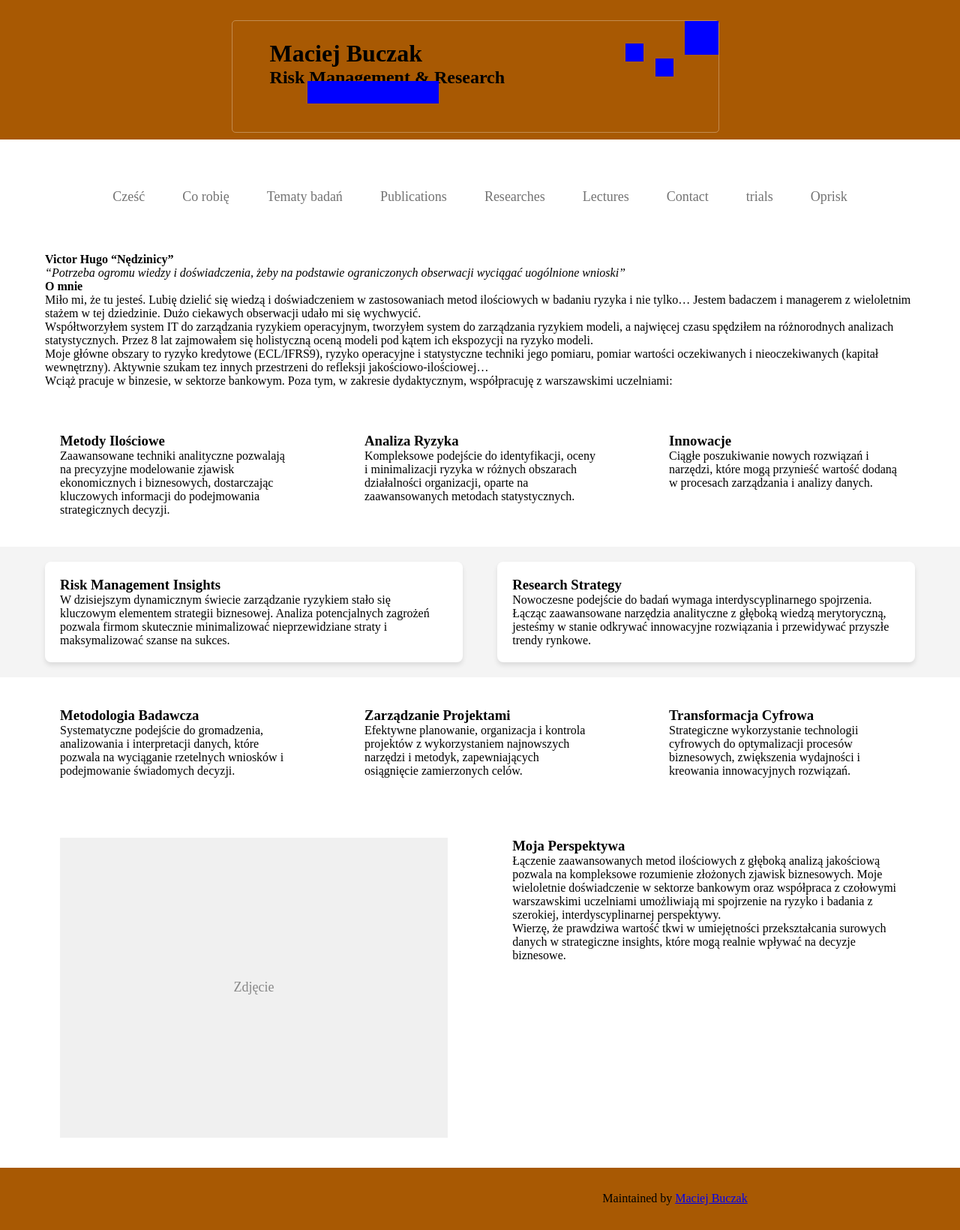
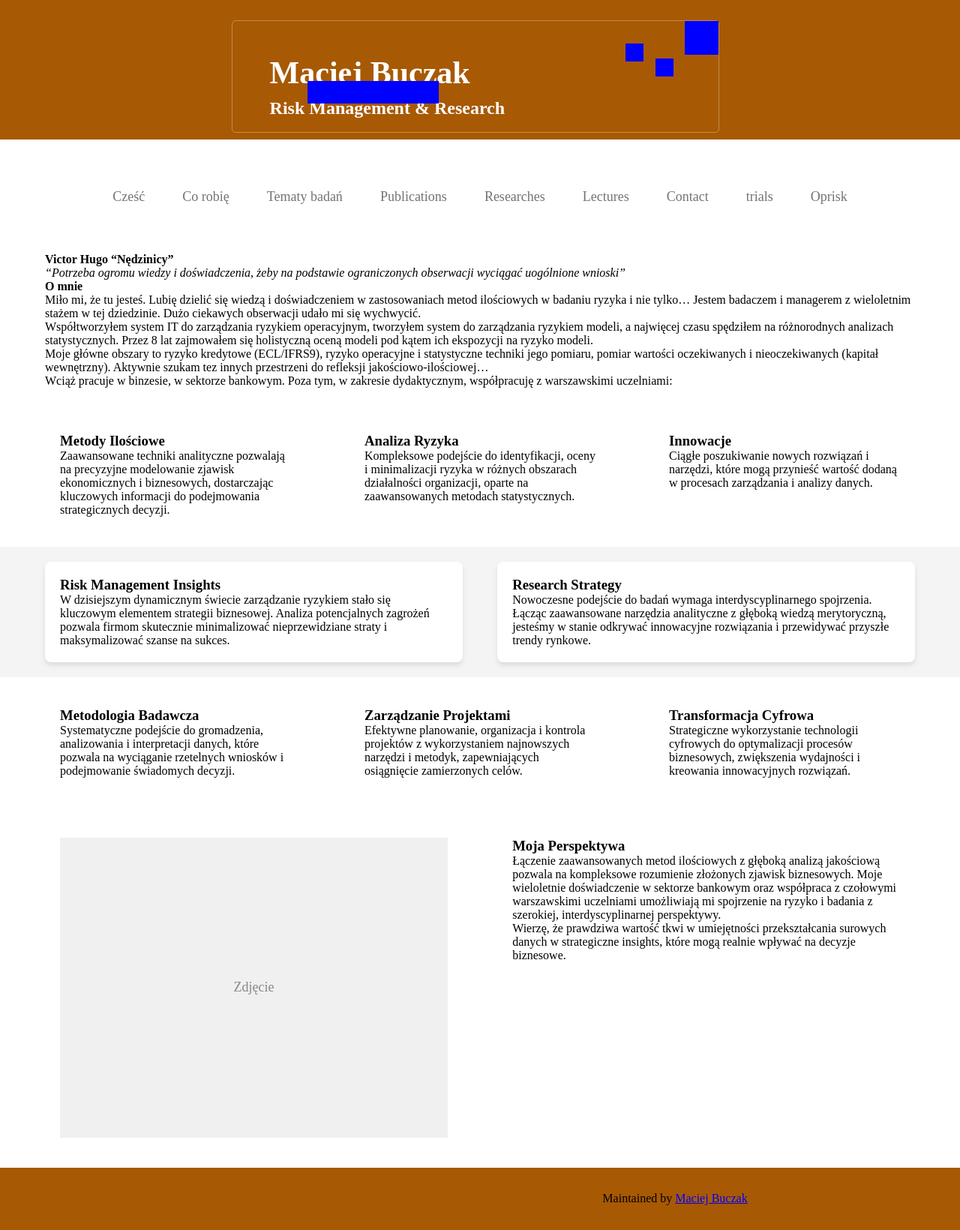
Before and after one commit to MaciejBuczak/risk-research, a Jekyll site: the page built from index.md, in a window 1280 px wide. Shown: the whole page at 75% size. Built offline with Jekyll 4.4.1, drawn with Linux system fonts in a browser that asks for light colours.

Commit message:
Update default.html

```diff
--- a/_layouts/default.html
+++ b/_layouts/default.html
@@ -46,18 +46,24 @@
       /* Ukrywamy oryginalny nagłówek */
       visibility: hidden;
     }
-    #project_title {
+
+    /* Styl dla nagłówka - taki sam jak w oryginalnym kodzie */
+    #project_title, #title {
       font-size: 42px;
       margin-top: 20px;
       text-align: left;
       margin-left: 0;
+      position: relative;
+      left: 0px;
       color: white;
     }
-    #project_tagline {
+    #project_tagline, #tagline {
       font-size: 24px;
       margin-top: 10px;
       text-align: left;
       margin-left: 0;
+      position: relative;
+      left: 0px;
       color: white;
     }
 
@@ -139,11 +145,11 @@
       }
 
       /* Zachowujemy taki sam rozmiar czcionki jak na komputerze */
-      #project_title {
+      #project_title, #title {
         font-size: 42px;
       }
 
-      #project_tagline {
+      #project_tagline, #tagline {
         font-size: 24px;
       }
     }
@@ -168,7 +174,7 @@
         justify-content: flex-start;
       }
 
-      #project_title {
+      #project_title, #title {
         font-size: 32px;
         margin-left: 0;
         padding-left: 0;
@@ -177,7 +183,7 @@
         text-align: left;
       }
 
-      #project_tagline {
+      #project_tagline, #tagline {
         font-size: 24px;
         margin-left: 0;
         padding-left: 0;
```
